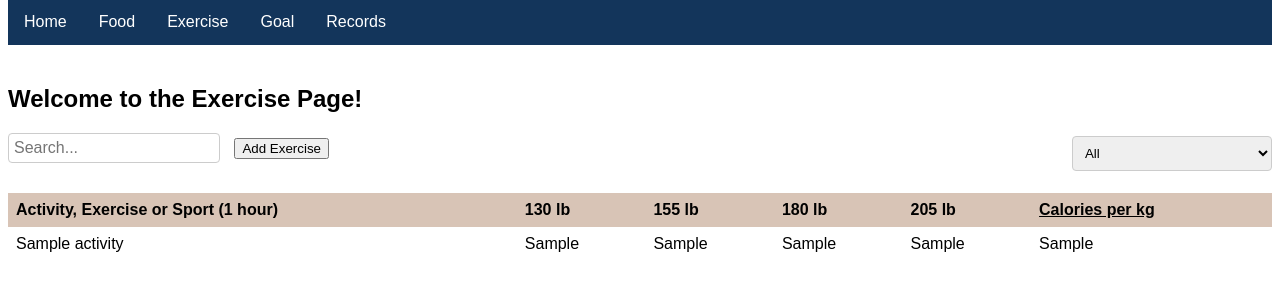
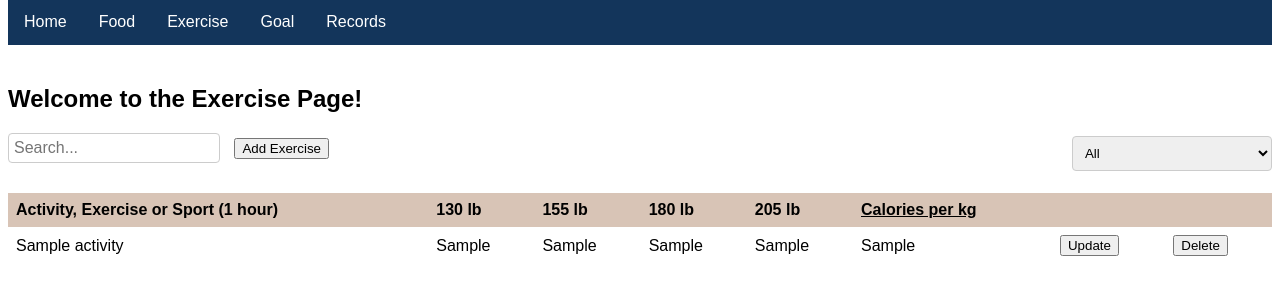
Before and after one commit to renukaramm/DatabaseSystems, a Flask app: page /exercise in a window 1280 px wide. Shown: the part 136-439 px from the top of the page. Run offline with Flask 3, Linux system fonts and the light colour scheme; the visitor is signed in with stand-in values (Sample User, id 1); a database or web service that is not in the repository returns one stand-in record (values such as "Sample title").

Commit message:
added UD for exercise

```diff
--- a/fitmate/app.py
+++ b/fitmate/app.py
@@ -539,6 +539,49 @@ def add_exercise_item():
     exercise_collection.insert_one(exercise_item)
     return redirect('/exercise')
 
+@app.route('/update_exercise_item', methods=['POST'])
+@login_required
+def update_exercise_item():
+    # Get the form data from the POST request
+    exercise_activity = request.form.get('exerciseActivityU')
+    exercise_lb130 = float(request.form.get('exercise130lbU'))
+    exercise_lb155 = float(request.form.get('exercise155lbU'))
+    exercise_lb180 = float(request.form.get('exercise180lbU'))
+    exercise_lb205 = float(request.form.get('exercise205lbU'))
+    exercise_calories_per_kg = float(request.form.get('exerciseCaloriesPerKgU'))
+
+    # Find the exercise item in the database based on the unique identifier
+    existing_exercise_item = exercise_collection.find_one({'Activity': exercise_activity})
+    if existing_exercise_item:
+        # Update the exercise item data
+        existing_exercise_item['Activity'] = exercise_activity
+        existing_exercise_item['130 lb'] = exercise_lb130
+        existing_exercise_item['155 lb'] = exercise_lb155
+        existing_exercise_item['180 lb'] = exercise_lb180
+        existing_exercise_item['205 lb'] = exercise_lb205
+        existing_exercise_item['Calories per kg'] = exercise_calories_per_kg
+
+        # Update the document in the database
+        exercise_collection.update_one({'Activity': exercise_activity}, {'$set': existing_exercise_item})
+        return redirect('/exercise')
+
+@app.route('/delete_exercise_item', methods=['POST'])
+@login_required
+def delete_exercise_item():
+    # Get the form data from the POST request
+    exercise_activity = request.form.get('exerciseActivityU')
+    print("YESSSUIR", exercise_activity)
+    # Find the exercise item in the database based on the unique identifier (exercise_activity)
+    existing_exercise_item = exercise_collection.find_one({'Activity': exercise_activity})
+
+    if existing_exercise_item:
+        # Delete the exercise item from the database
+        exercise_collection.delete_one({'Activity': exercise_activity})
+        return jsonify({'message': 'Exercise item deleted successfully.'})
+    else:
+        # Return an error response to the client
+        return jsonify({'error': 'Exercise item not found.'}), 404
+
 @app.route('/goal')
 @login_required
 def goal():
--- a/fitmate/templates/exercise.html
+++ b/fitmate/templates/exercise.html
@@ -205,6 +205,42 @@
         function closeExerciseForm() {
           $("#exerciseFormModal").css("display", "none");
         }
+        function openExerciseUpdateForm(activity, lb130, lb155, lb180, lb205, caloriesPerKg) {
+            $("#exerciseActivityU").val(activity);
+            $("#exercise130lbU").val(lb130);
+            $("#exercise155lbU").val(lb155);
+            $("#exercise180lbU").val(lb180);
+            $("#exercise205lbU").val(lb205);
+            $("#exerciseCaloriesPerKgU").val(caloriesPerKg);
+            $("#exerciseUpdateFormModal").css("display", "block");
+        }
+
+        function closeExerciseUpdateForm() {
+            $("#exerciseUpdateFormModal").css("display", "none");
+        }
+
+        function deleteExerciseItem(exerciseActivity) {
+            // Confirm with the user before proceeding with the deletion
+            if (confirm("Are you sure you want to delete this exercise item?")) {
+                // Make an AJAX POST request to the server
+                $.ajax({
+                    type: "POST",
+                    url: "/delete_exercise_item",
+                    data: { exerciseActivityU: exerciseActivity },
+                    success: function (response) {
+                        // If the deletion is successful, reload the page to update the table
+                        location.reload();
+                    },
+                    error: function (error) {
+                        // If there's an error, show an alert with the error message
+                        alert("Error deleting exercise item: " + error.responseText);
+                    }
+                });
+            }
+            // Print the value of exerciseActivity to the console
+            console.log("Exercise activity:", exerciseActivity);
+        }
+
     </script>
 </head>
 <body>
@@ -304,6 +340,30 @@
             </form>
         </div>
     </div>
+    <div id="exerciseUpdateFormModal" class="modal">
+        <!-- Modal content -->
+        <div class="modal-content">
+            <span class="close" onclick="closeExerciseUpdateForm()">&times;</span>
+            <h2>Update Exercise Item</h2>
+            <form id="exerciseUpdateForm" action="/update_exercise_item" method="post">
+                <label for="exerciseActivityU">Activity:</label>
+                <input type="text" id="exerciseActivityU" name="exerciseActivityU" required>
+
+                <label for="exercise130lbU">130 lb:</label>
+                <input type="number" id="exercise130lbU" name="exercise130lbU" required>
+                <label for="exercise155lbU">155 lb:</label>
+                <input type="number" id="exercise155lbU" name="exercise155lbU" required>
+                <label for="exercise180lbU">180 lb:</label>
+                <input type="number" id="exercise180lbU" name="exercise180lbU" required>
+                <label for="exercise205lbU">205 lb:</label>
+                <input type="number" id="exercise205lbU" name="exercise205lbU" required>
+                <label for="exerciseCaloriesPerKgU">Calories per kg:</label>
+                <input type="number" id="exerciseCaloriesPerKgU" name="exerciseCaloriesPerKgU" required>
+
+                <button type="submit">Edit</button>
+            </form>
+        </div>
+    </div>
     <table>
         <thead>
             <tr>
@@ -313,6 +373,8 @@
                 <th>180 lb</th>
                 <th>205 lb</th>
                 <th id="calories-th">Calories per kg</th>
+                <th></th>
+                <th></th>
             </tr>
         </thead>
         <tbody>
@@ -324,6 +386,12 @@
                 <td>{{ exercise['180 lb'] }}</td>
                 <td>{{ exercise['205 lb'] }}</td>
                 <td>{{ exercise['Calories per kg'] }}</td>
+                <td>
+                    <button onclick="openExerciseUpdateForm('{{ exercise['Activity'] }}', '{{ exercise['130 lb'] }}', '{{ exercise['155 lb'] }}', '{{ exercise['180 lb'] }}', '{{ exercise['205 lb'] }}', '{{ exercise['Calories per kg'] }}')">Update</button>
+                </td>
+                <td>
+                    <button onclick="deleteExerciseItem('{{ exercise['Activity'] }}')">Delete</button>
+                </td>
             </tr>
             {% endfor %}
         </tbody>
```
Also changed, not shown: 1 other file.
